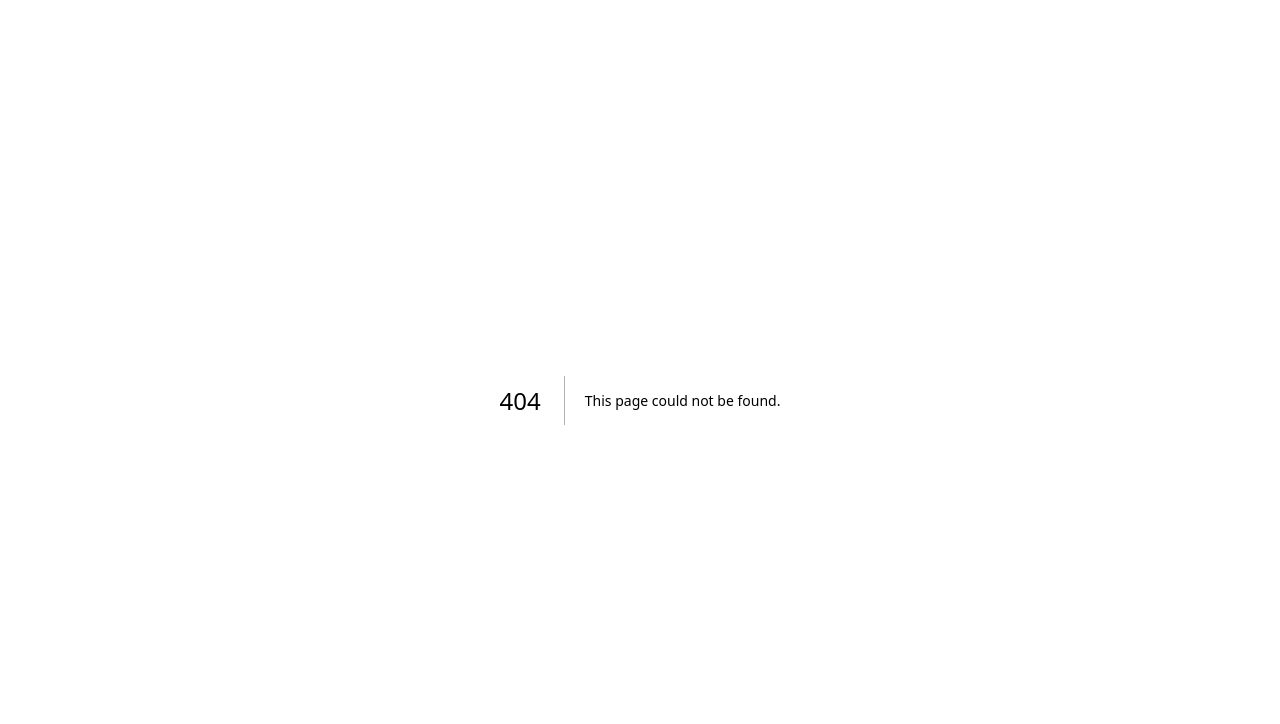
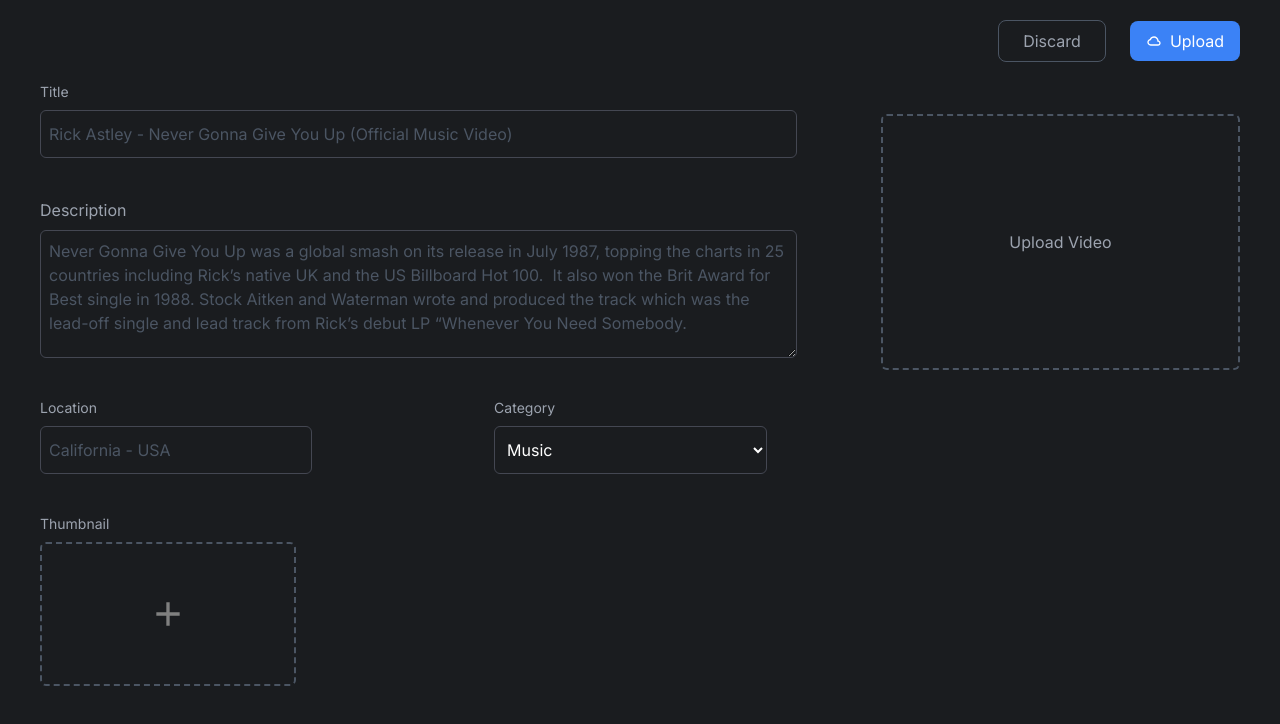
Before and after one commit to Rakesh-Singh-6789/web3-youtube, a Next.js app: page /upload in a window 1280 px wide. Before the commit this address had no page. Shown: the top 724 px of the page. Built offline with nearby package versions, Linux system fonts and the light colour scheme.

Commit message:
upload page and routing

```diff
--- a/src/app/dapp/page.tsx
+++ b/src/app/dapp/page.tsx
@@ -1,13 +1,15 @@
 'use client'
-import React, { useState } from "react";
-import { BrowserRouter, Route, Routes } from "react-router-dom";
+import Link from "next/link";
+import { useRouter } from 'next/navigation';
+import React from "react";
+import { useState } from "react";
 
 function LandingPage() {
+  const router = useRouter();
   // Creating a function to connect user's wallet
   const connectWallet = async () => {
     try {
       const { ethereum } = window;
-
       // Checking if user have Metamask installed
       if (!ethereum) {
         // If user doesn't have Metamask installed, throw an error
@@ -22,6 +24,11 @@ function LandingPage() {
 
       // At last save the user's wallet address in browser's local storage
       localStorage.setItem("walletAddress", accounts[0]);
+
+
+      setTimeout(() => {
+        router.push("/upload");
+      }, 500);
     } catch (error) {
       console.log(error);
     }
@@ -58,6 +65,7 @@ function LandingPage() {
                   onClick={() => {
                     // Calling the connectWallet function when user clicks on the button
                     connectWallet();
+                    //alert();
                   }}
                 >
                   <span>Connect wallet</span>
--- a/src/app/page.tsx
+++ b/src/app/page.tsx
@@ -1,22 +1,18 @@
 'use client'
 import React from "react";
-import { useRouter } from 'next/navigation';
 import LandingPage from "./dapp/page";
 import dynamic from "next/dynamic";
 import Link from "next/link";
+import { useRouter } from 'next/router';
 
 
-const LandingPageWithNoSSR : any = dynamic(
-  () => import('./dapp/page'),
-  { ssr: false }
-)
+// const LandingPageWithNoSSR : any = dynamic(
+//   () => import('./dapp/page'),
+//   { ssr: false }
+// )
 
 
 export default function index() {
-  const router = useRouter();
-  function handleClick() {
-    return <><LandingPageWithNoSSR /></>;
-  }
   return (
     <>
       <div className="flex flex-col justify-center items-center h-screen">
--- /dev/null
+++ b/src/app/upload/page.tsx
@@ -0,0 +1,155 @@
+'use client'
+import React, { useState, useRef } from "react";
+import { BiCloud, BiMusic, BiPlus } from "react-icons/bi";
+import { create } from "ipfs-http-client";
+
+export default function Upload() {
+  // Creating state for the input field
+  const [title, setTitle] = useState("");
+  const [description, setDescription] = useState("");
+  const [category, setCategory] = useState("");
+  const [location, setLocation] = useState("");
+  const [thumbnail, setThumbnail] : any = useState("");
+  const [video, setVideo] : any = useState("");
+
+  //  Creating a ref for thumbnail and video
+  const thumbnailRef = useRef();
+  const videoRef = useRef();
+
+    function handleSubmit() {
+        throw new Error("Function not implemented.");
+    }
+
+  return (
+    <div className="w-full h-screen bg-[#1a1c1f] flex flex-row">
+      <div className="flex-1 flex flex-col">
+        <div className="mt-5 mr-10 flex  justify-end">
+          <div className="flex items-center">
+            <button className="bg-transparent  text-[#9CA3AF] py-2 px-6 border rounded-lg  border-gray-600  mr-6">
+              Discard
+            </button>
+            <button
+              onClick={() => {
+                handleSubmit();
+              }}
+              className="bg-blue-500 hover:bg-blue-700 text-white  py-2  rounded-lg flex px-4 justify-between flex-row items-center"
+            >
+              <BiCloud />
+              <p className="ml-2">Upload</p>
+            </button>
+          </div>
+        </div>
+        <div className="flex flex-col m-10     mt-5  lg:flex-row">
+          <div className="flex lg:w-3/4 flex-col ">
+            <label className="text-[#9CA3AF]  text-sm">Title</label>
+            <input
+              value={title}
+              onChange={(e) => setTitle(e.target.value)}
+              placeholder="Rick Astley - Never Gonna Give You Up (Official Music Video)"
+              className="w-[90%] text-white placeholder:text-gray-600  rounded-md mt-2 h-12 p-2 border  bg-[#1a1c1f] border-[#444752] focus:outline-none"
+            />
+            <label className="text-[#9CA3AF] mt-10">Description</label>
+            <textarea
+              value={description}
+              onChange={(e) => setDescription(e.target.value)}
+              placeholder="Never Gonna Give You Up was a global smash on its release in July 1987, topping the charts in 25 countries including Rick’s native UK and the US Billboard Hot 100.  It also won the Brit Award for Best single in 1988. Stock Aitken and Waterman wrote and produced the track which was the lead-off single and lead track from Rick’s debut LP “Whenever You Need Somebody."
+              className="w-[90%] text-white h-32 placeholder:text-gray-600  rounded-md mt-2 p-2 border  bg-[#1a1c1f] border-[#444752] focus:outline-none"
+            />
+
+            <div className="flex flex-row mt-10 w-[90%]  justify-between">
+              <div className="flex flex-col w-2/5    ">
+                <label className="text-[#9CA3AF]  text-sm">Location</label>
+                <input
+                  value={location}
+                  onChange={(e) => setLocation(e.target.value)}
+                  type="text"
+                  placeholder="California - USA"
+                  className="w-[90%] text-white placeholder:text-gray-600  rounded-md mt-2 h-12 p-2 border  bg-[#1a1c1f] border-[#444752] focus:outline-none"
+                />
+              </div>
+              <div className="flex flex-col w-2/5    ">
+                <label className="text-[#9CA3AF]  text-sm">Category</label>
+                <select
+                  value={category}
+                  onChange={(e) => setCategory(e.target.value)}
+                  className="w-[90%] text-white placeholder:text-gray-600  rounded-md mt-2 h-12 p-2 border  bg-[#1a1c1f] border-[#444752] focus:outline-none"
+                >
+                  <option>Music</option>
+                  <option>Sports</option>
+                  <option>Gaming</option>
+                  <option>News</option>
+                  <option>Entertainment</option>
+                  <option>Education</option>
+                  <option>Science & Technology</option>
+                  <option>Travel</option>
+                  <option>Other</option>
+                </select>
+              </div>
+            </div>
+            <label className="text-[#9CA3AF]  mt-10 text-sm">Thumbnail</label>
+
+            <div
+              onClick={() => {
+                (thumbnailRef.current as any).click();
+              }}
+              className="border-2 w-64 border-gray-600  border-dashed rounded-md mt-2 p-2  h-36 items-center justify-center flex"
+            >
+              {thumbnail ? (
+                <img
+                  onClick={() => {
+                    (thumbnailRef.current as any).click();
+                  }}
+                  src={URL.createObjectURL(thumbnail as any)}
+                  alt="thumbnail"
+                  className="h-full rounded-md"
+                />
+              ) : (
+                <BiPlus size={40} color="gray" />
+              )}
+            </div>
+
+            <input
+              type="file"
+              className="hidden"
+              ref={thumbnailRef as any}
+              onChange={(e) => {
+                setThumbnail(e.target.files[0]);
+              }}
+            />
+          </div>
+
+          <div
+            onClick={() => {
+              (videoRef.current as any).click();
+            }}
+            className={
+              video
+                ? " w-96   rounded-md  h-64 items-center justify-center flex"
+                : "border-2 border-gray-600  w-96 border-dashed rounded-md mt-8   h-64 items-center justify-center flex"
+            }
+          >
+            {video ? (
+              <video
+                controls
+                src={URL.createObjectURL(video)}
+                className="h-full rounded-md"
+              />
+            ) : (
+              <p className="text-[#9CA3AF]">Upload Video</p>
+            )}
+          </div>
+        </div>
+        <input
+          type="file"
+          className="hidden"
+          ref={videoRef}
+          accept={"video/*"}
+          onChange={(e) => {
+            setVideo(e.target.files[0]);
+            console.log(e.target.files[0]);
+          }}
+        />
+      </div>
+    </div>
+  );
+}
```
